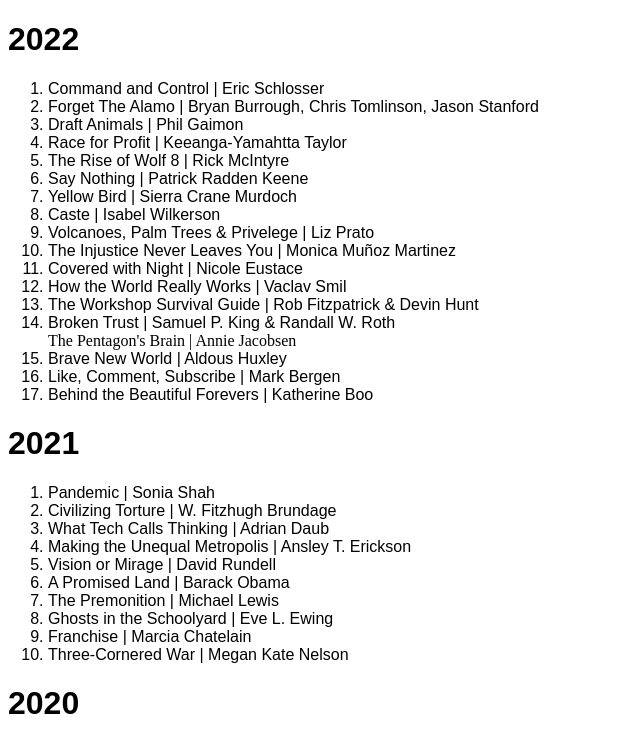
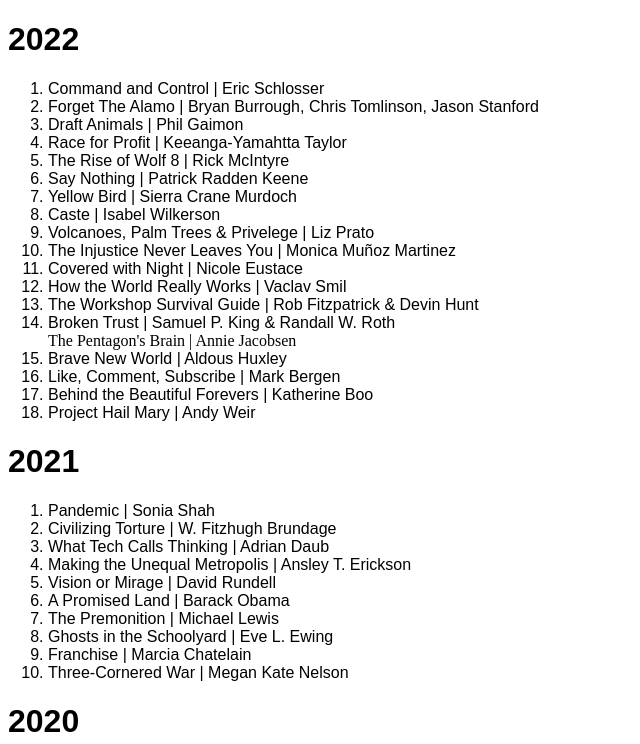
Before and after one commit to davemoyer/books, a plain HTML site: page index.html in a window 1280 px wide. Shown: the top 744 px of the page, without its empty margins (0-640 px from the left). Drawn offline with Linux system fonts and the light colour scheme.

Commit message:
Add hail mary

```diff
--- a/index.html
+++ b/index.html
@@ -31,6 +31,7 @@
     <li>Brave New World | Aldous Huxley</li>
     <li>Like, Comment, Subscribe | Mark Bergen</li>
     <li>Behind the Beautiful Forevers | Katherine Boo</li>
+    <li>Project Hail Mary | Andy Weir</li>
   </ol>
 </p>
 <h1>2021</h1>
```
